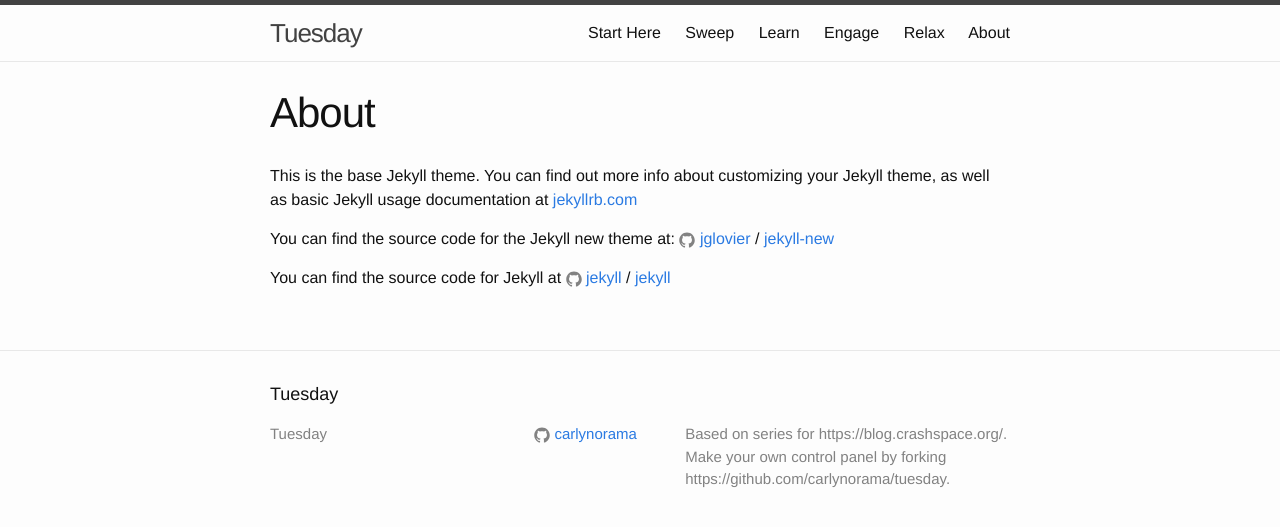
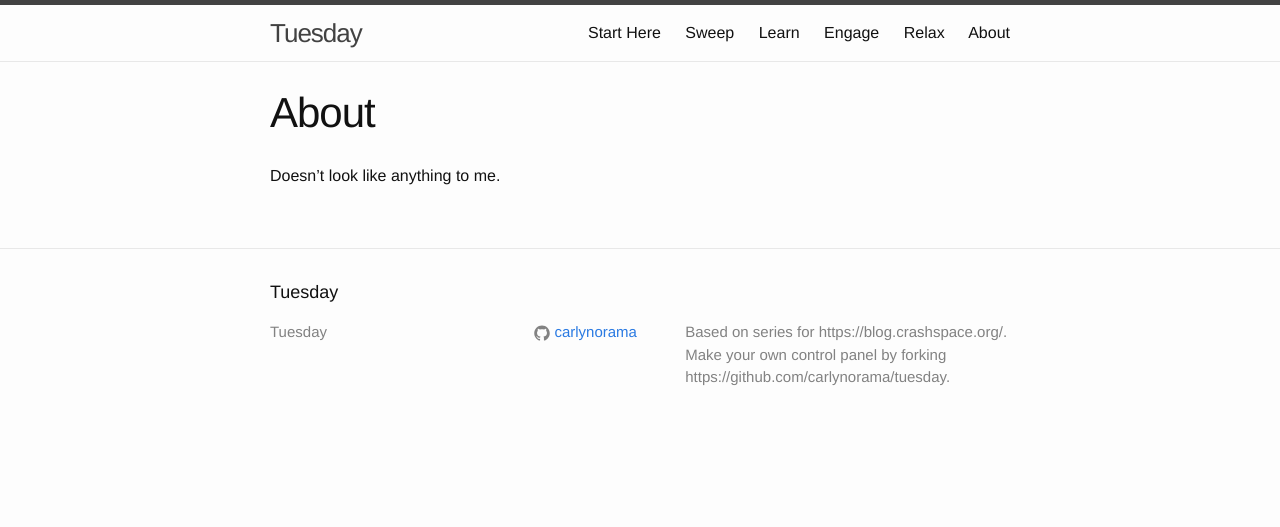
Before and after one commit to CRASHSpace/tuesday, a Jekyll site: the page built from about.md, in a window 1280 px wide. Shown: the top 527 px of the page. Built offline with Jekyll 4.4.1, drawn with Linux system fonts in a browser that asks for light colours.

Commit message:
nuked about page.

```diff
--- a/about.md
+++ b/about.md
@@ -4,12 +4,4 @@
 permalink: /about/
 ---
 
-This is the base Jekyll theme. You can find out more info about customizing your Jekyll theme, as well as basic Jekyll usage documentation at [jekyllrb.com](http://jekyllrb.com/)
-
-You can find the source code for the Jekyll new theme at:
-{% include icon-github.html username="jglovier" %} /
-[jekyll-new](https://github.com/jglovier/jekyll-new)
-
-You can find the source code for Jekyll at
-{% include icon-github.html username="jekyll" %} /
-[jekyll](https://github.com/jekyll/jekyll)
+Doesn't look like anything to me.
```
